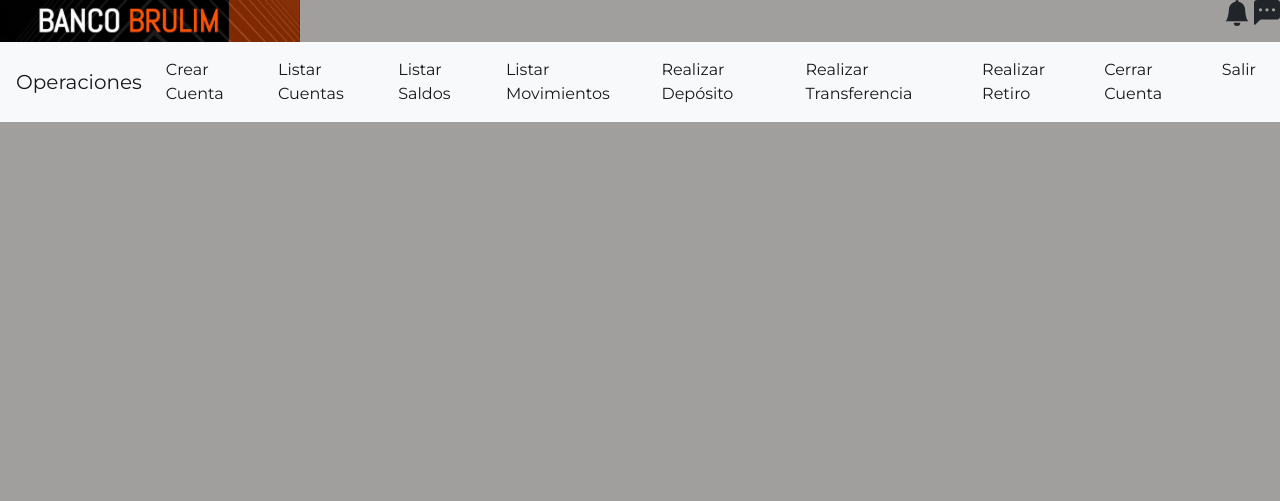
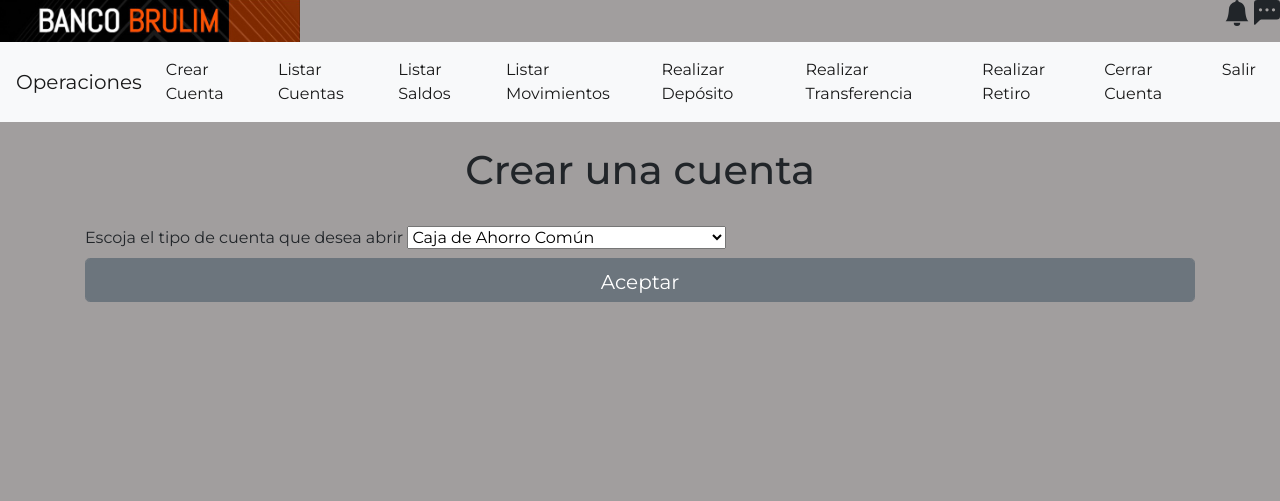
Before and after one commit to JORGEBRUNO2020/sistema_bancario_brulim, a Flask app: page /crear_cuenta in a window 1280 px wide. Shown: the top 501 px of the page. Run offline with Flask 2, Linux system fonts and the light colour scheme; some libraries are stand-ins or nearby versions.

Commit message:
formulario crear cuenta

```diff
--- a/app.py
+++ b/app.py
@@ -73,8 +73,10 @@ def login():
         return render_template('/views/login.html')
 
 #Lanza página crear_cuenta.html
-@app.route('/crear_cuenta')
+@app.route('/crear_cuenta', methods=['GET'])
 def crear_cuenta():
+    conn= mysql.connect()
+
     return render_template('/views/crear_cuenta.html')
 
 
--- a/templates/views/crear_cuenta.html
+++ b/templates/views/crear_cuenta.html
@@ -1,10 +1,35 @@
+<style>
+    .titulos {
+        text-align: center;
+        font-weight: bold;
+        font-size: large;
+    }
+    .datos_texto{
+        text-align: center;
+    }
+    .datos_numeros{
+        text-align: right;
+    }
+</style>
 <div class="page-container">
-{% include '/views/header.html' %}
 
+    {% include '/views/header.html' %}
     <div class="content">
+        <div>
+            <h1 style="text-align: center">Crear una cuenta</h1>
+            <br>
+        </div>
+        <body>
+            <label for="Cuenta">Escoja el tipo de cuenta que desea abrir </label>
+            <select name="Cuenta tipo: ">
+                <option value="Caja_ahorro_comun">Caja de Ahorro Común</option>
+                <option value="Caja_ahorro_sr">Caja de Ahorro con Saldo Retenido</option>
+                <option value="Cuenta_corriente">Cuenta Corriente</option>
+                <option value="Cuenta_corriente_sr">Cuenta Corriente con Saldo Retenido</option>
+            </select>
+            <button class="btn btn-lg btn-secondary btn-block form-control" type="submit">Aceptar</button>
+        </body>
 
     </div>
-
-
-{% include '/views/footer.html' %}
+    {% include '/views/footer.html' %}
 </div>
```
